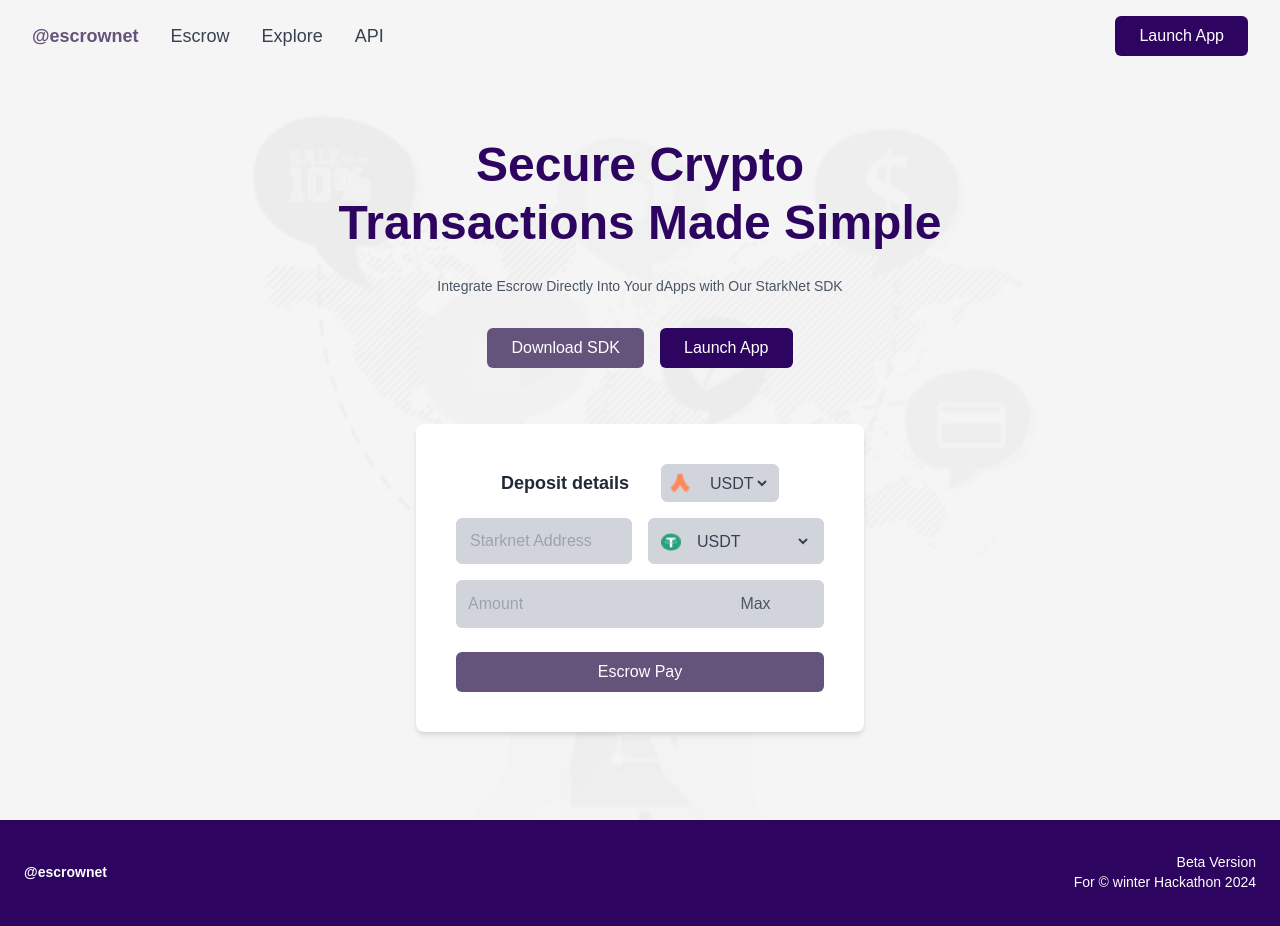
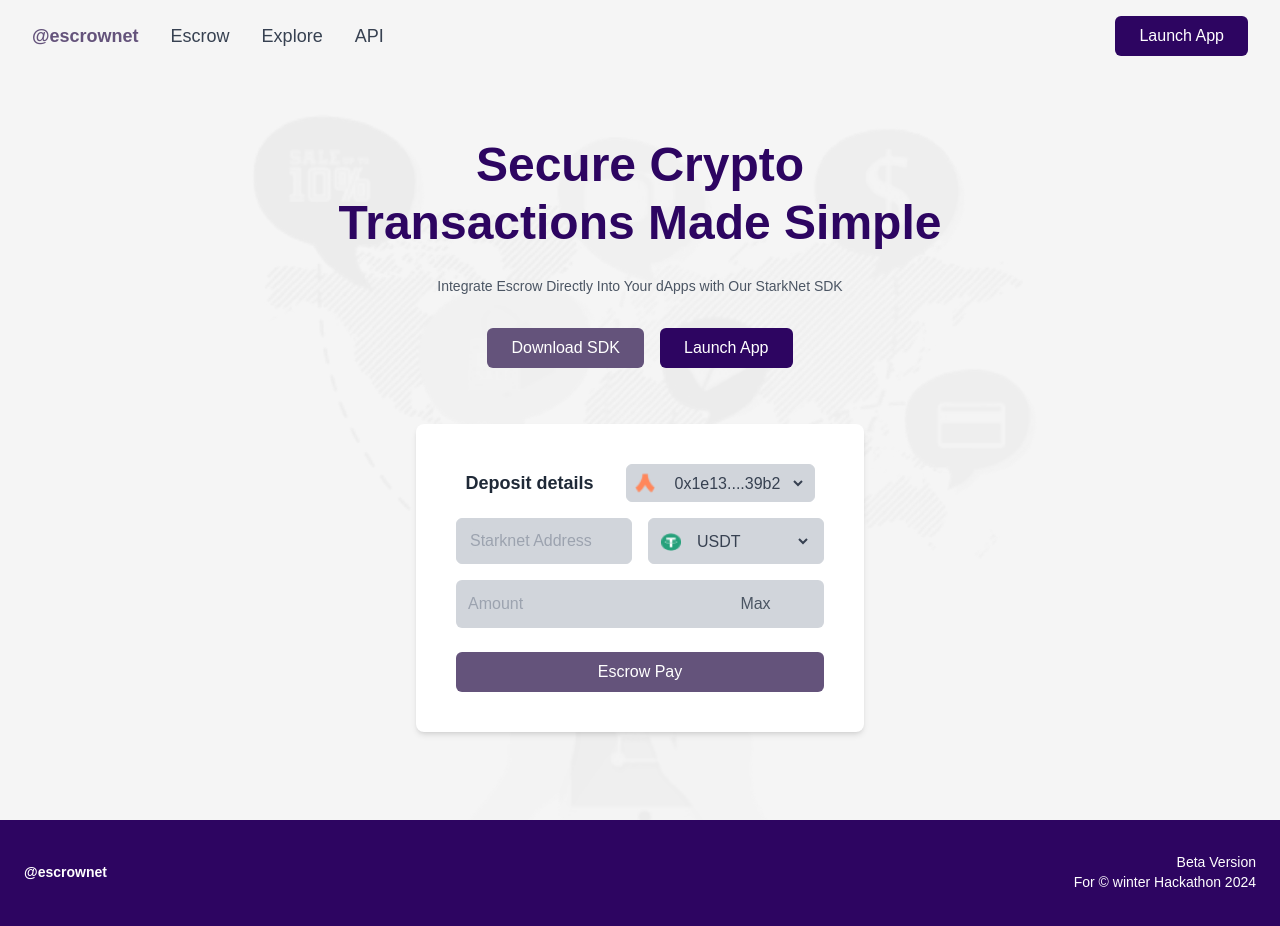
Before and after one commit to EscrowNet/escrownet-dapp, a Next.js app: page / in a window 1280 px wide. Shown: the top 926 px of the page. Built offline with nearby package versions, Linux system fonts and the light colour scheme.

Commit message:
chore: change dropdown showing usdt to address bar

```diff
--- a/app/Components/DepositForm.tsx
+++ b/app/Components/DepositForm.tsx
@@ -17,8 +17,8 @@ const DepositForm: React.FC = () => {
           <select
             className="text-gray-700 bg-gray-300 focus:outline-none flex-1"
           >
-            <option value="usdt">USDT</option>
-            <option value="eth">ETH</option>
+            <option value="usdt">0x1e13....39b2</option>
+            <option value="eth">0x01g24....0d73</option>
           </select>
         </div>
         </div>
```
